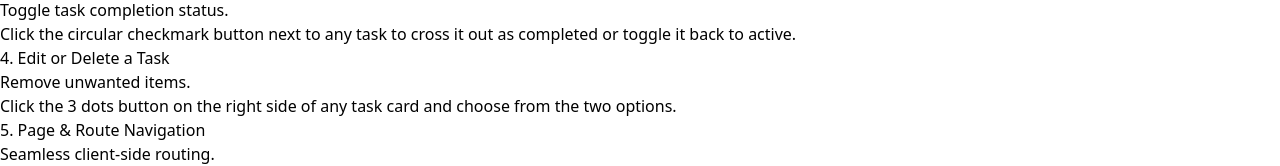
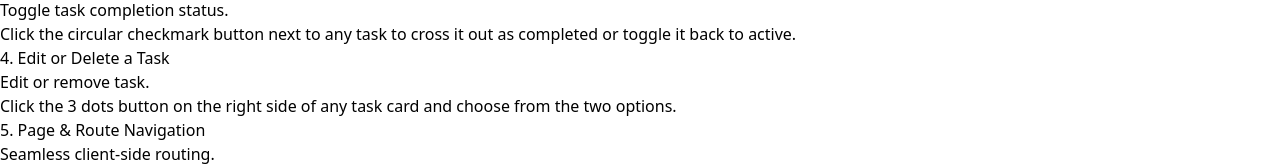
Before and after one commit to orleanjames/protaskinatev2, a React (Vite) app: page /guide in a window 1280 px wide. Shown: the part 266-432 px from the top of the page. Built offline with nearby package versions, Linux system fonts and the light colour scheme.

Commit message:
Updated a guide

```diff
--- a/src/pages/GuidePage.jsx
+++ b/src/pages/GuidePage.jsx
@@ -23,7 +23,7 @@ export default function GuidePage() {
     },
     {
       title: '4. Edit or Delete a Task',
-      summary: 'Remove unwanted items.',
+      summary: 'Edit or remove task.',
       details: 'Click the 3 dots button on the right side of any task card and choose from the two options.',
       actionLink: '/home',
     },
```
